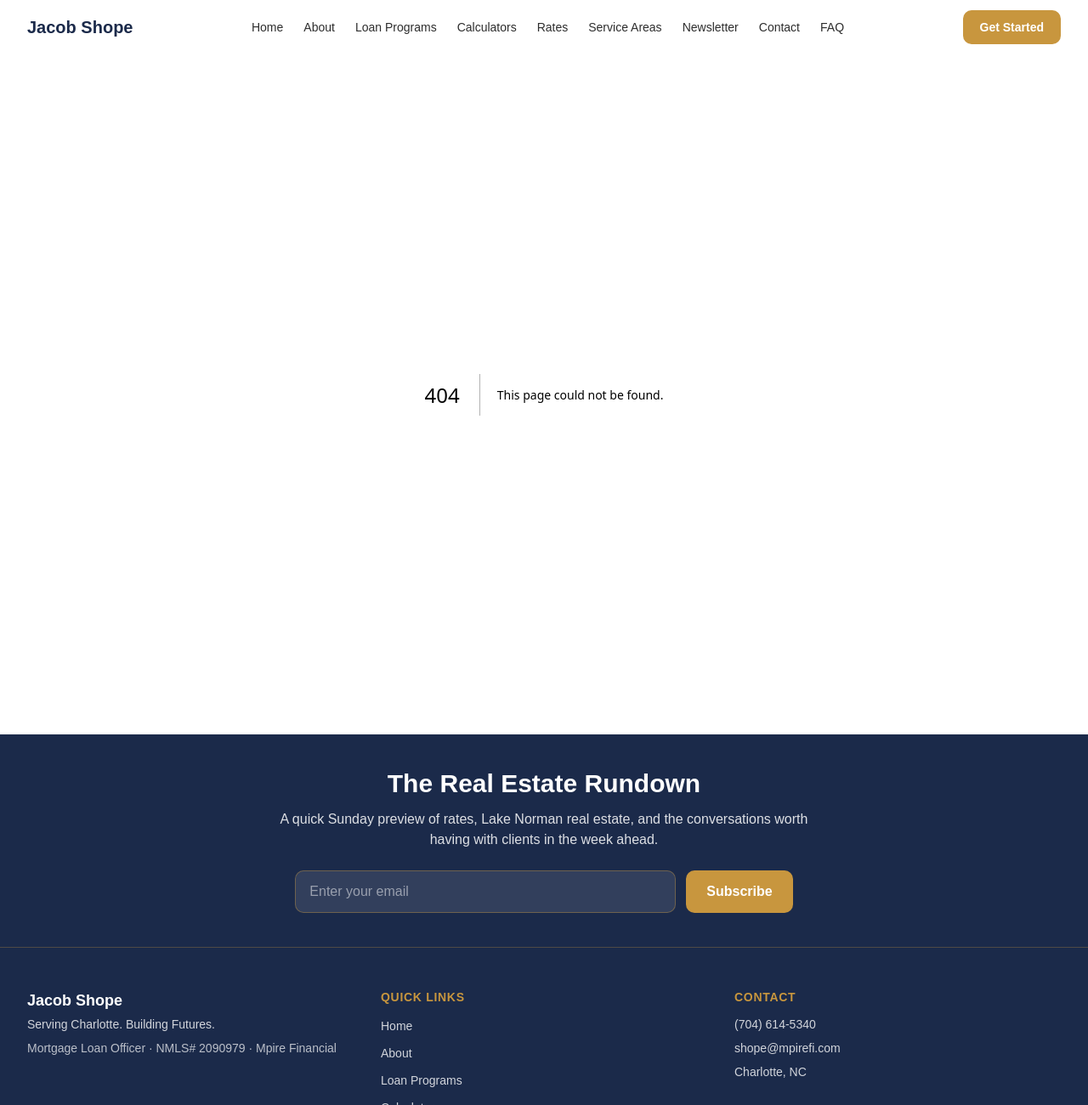
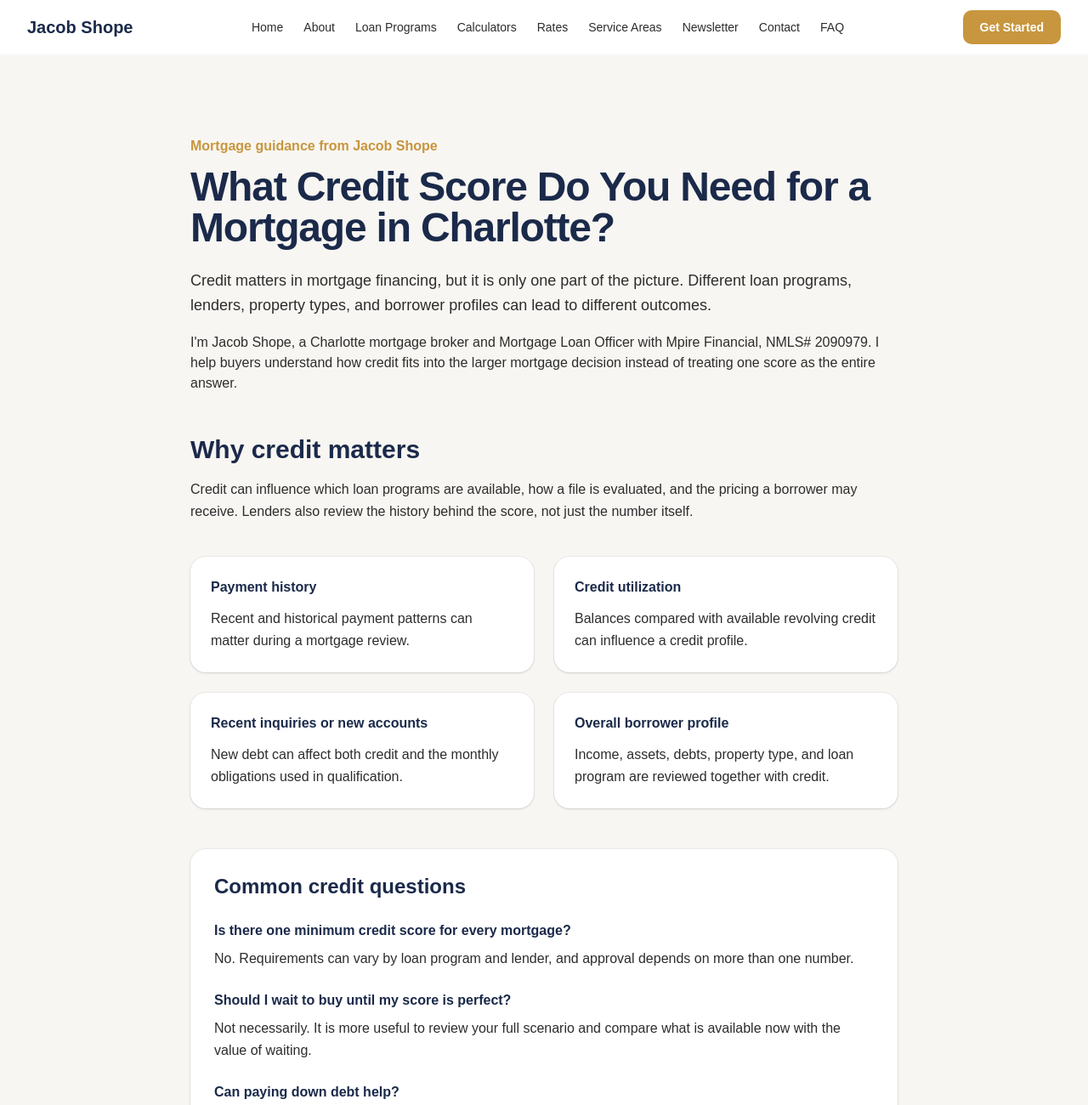
Before and after one commit to JLshope12/jacob-shope-mortgage, a Next.js app: page /mortgage-credit-score-charlotte in a window 1280 px wide. Before the commit this address had no page. Shown: the top 1300 px of the page at 85% size. Built offline with nearby package versions, Linux system fonts and the light colour scheme.

Commit message:
Add Charlotte mortgage credit score guide

```diff
--- /dev/null
+++ b/app/mortgage-credit-score-charlotte/page.tsx
@@ -0,0 +1,53 @@
+import Link from "next/link";
+
+export const metadata = {
+  title: "Credit Score for a Mortgage in Charlotte | Jacob Shope",
+  description: "Learn how credit can affect mortgage options in Charlotte and why the full borrower profile matters, from Jacob Shope, NMLS# 2090979.",
+  alternates: { canonical: "/mortgage-credit-score-charlotte" },
+};
+
+export default function MortgageCreditScoreCharlottePage() {
+  return (
+    <div className="bg-offwhite">
+      <article className="mx-auto max-w-4xl px-4 py-16 md:px-6 md:py-24 lg:px-8">
+        <p className="font-semibold text-gold">Mortgage guidance from Jacob Shope</p>
+        <h1 className="mt-3 text-4xl font-bold tracking-tight text-navy md:text-5xl">What Credit Score Do You Need for a Mortgage in Charlotte?</h1>
+        <p className="mt-6 text-lg leading-relaxed text-charcoal">
+          Credit matters in mortgage financing, but it is only one part of the picture. Different loan programs, lenders, property types, and borrower profiles can lead to different outcomes.
+        </p>
+        <p className="mt-4 text-charcoal">I&apos;m Jacob Shope, a Charlotte mortgage broker and Mortgage Loan Officer with Mpire Financial, NMLS# 2090979. I help buyers understand how credit fits into the larger mortgage decision instead of treating one score as the entire answer.</p>
+
+        <section className="mt-12">
+          <h2 className="text-2xl font-bold text-navy md:text-3xl">Why credit matters</h2>
+          <p className="mt-4 leading-relaxed text-charcoal">Credit can influence which loan programs are available, how a file is evaluated, and the pricing a borrower may receive. Lenders also review the history behind the score, not just the number itself.</p>
+        </section>
+
+        <section className="mt-10 grid gap-6 sm:grid-cols-2">
+          {[
+            ["Payment history", "Recent and historical payment patterns can matter during a mortgage review."],
+            ["Credit utilization", "Balances compared with available revolving credit can influence a credit profile."],
+            ["Recent inquiries or new accounts", "New debt can affect both credit and the monthly obligations used in qualification."],
+            ["Overall borrower profile", "Income, assets, debts, property type, and loan program are reviewed together with credit."],
+          ].map(([title, body]) => (
+            <div key={title} className="rounded-2xl bg-white p-6 shadow-sm ring-1 ring-navy/5"><h3 className="font-bold text-navy">{title}</h3><p className="mt-3 leading-relaxed text-charcoal">{body}</p></div>
+          ))}
+        </section>
+
+        <section className="mt-12 rounded-2xl bg-white p-7 shadow-sm ring-1 ring-navy/5">
+          <h2 className="text-2xl font-bold text-navy">Common credit questions</h2>
+          <div className="mt-6 space-y-6">
+            <div><h3 className="font-semibold text-navy">Is there one minimum credit score for every mortgage?</h3><p className="mt-2 leading-relaxed text-charcoal">No. Requirements can vary by loan program and lender, and approval depends on more than one number.</p></div>
+            <div><h3 className="font-semibold text-navy">Should I wait to buy until my score is perfect?</h3><p className="mt-2 leading-relaxed text-charcoal">Not necessarily. It is more useful to review your full scenario and compare what is available now with the value of waiting.</p></div>
+            <div><h3 className="font-semibold text-navy">Can paying down debt help?</h3><p className="mt-2 leading-relaxed text-charcoal">Sometimes, but the effect depends on the account and timing. It is better to review the mortgage strategy before making major credit changes.</p></div>
+          </div>
+        </section>
+
+        <section className="mt-12 rounded-2xl bg-navy p-8 text-white">
+          <h2 className="text-2xl font-bold">Looking at your mortgage options?</h2>
+          <p className="mt-3 text-white/85">Start with the full picture, not just your score.</p>
+          <div className="mt-6 flex flex-wrap gap-4"><Link href="/mortgage-guides" className="rounded-lg bg-gold px-5 py-3 font-semibold text-white hover:bg-gold/90">Mortgage Guides</Link><Link href="/contact" className="rounded-lg border border-white/40 px-5 py-3 font-semibold text-white hover:bg-white hover:text-navy">Ask Jacob a Question</Link></div>
+        </section>
+      </article>
+    </div>
+  );
+}
```
